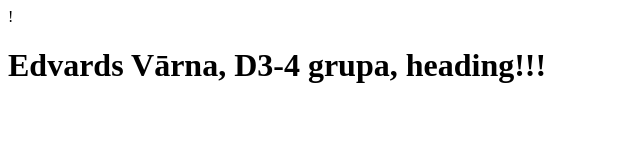
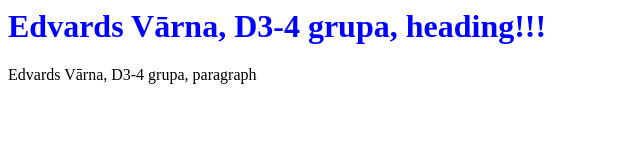
Before and after one commit to EdvardsVarna/edvardsvarna.github.io, a plain HTML site: page index.html in a window 1280 px wide. Shown: the whole page, without its empty margins (0-640 px from the left). Drawn offline with Linux system fonts and the light colour scheme.

Commit message:
Removed unnecessary simbols, added paragraph and style for h1

```diff
--- a/index.html
+++ b/index.html
@@ -1,10 +1,15 @@
-!
 <html>
 <head>
     <meta charset="UTF-8">
     <title>Edvards Varna</title>
 </head>
+<style>
+    h1{
+        color:blue;
+    }
+</style>
 <body>
 <h1>Edvards Vārna, D3-4 grupa, heading!!!</h1>
+<p>Edvards Vārna, D3-4 grupa, paragraph</p>
 </body>
 </html>
```
